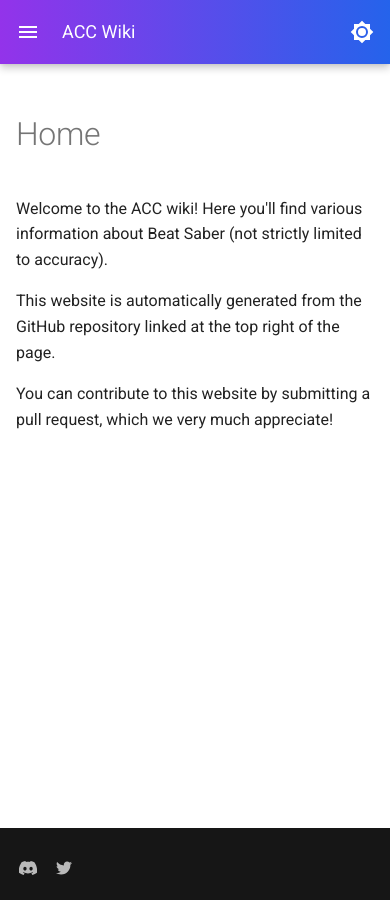
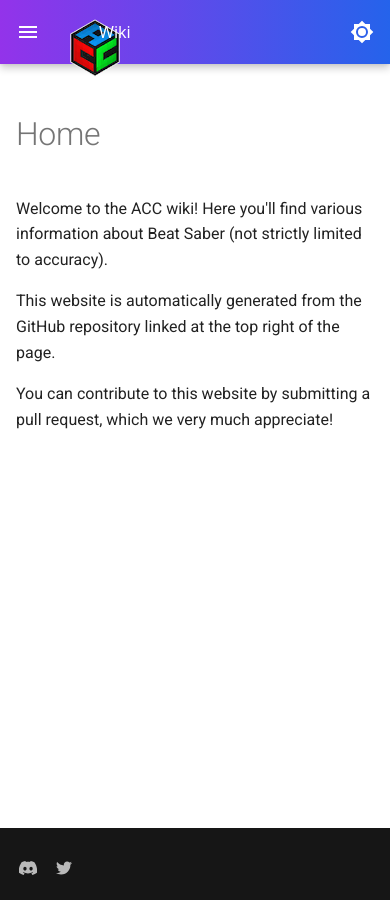
Before and after one commit to accsaber/wiki, an MkDocs documentation site: the page built from docs/index.md, in a window 390 px wide. Built offline with MkDocs 1.6.1 and Material for MkDocs 9.7.7, drawn with Linux system fonts in a browser that asks for light colours; comment, search, counter and statistics services are not loaded.

Commit message:
mobile fixes

```diff
--- a/docs/assets/styles.css
+++ b/docs/assets/styles.css
@@ -57,15 +57,6 @@
   margin-left: -0.75rem;
 }
 
-@media (max-width: 500px) {
-  .md-header__navigation {
-    display: none;
-  }
-  .md-header__title::before {
-    content: "ACC Wiki";
-  }
-}
-
 .md-header__inner {
   height: 64px;
 }
@@ -122,7 +113,6 @@
 
 .headerNav {
   align-items: center;
-  gap: 0.5rem;
   border-radius: 0.25rem;
   padding: 0.5rem 1rem;
   margin: 0;
@@ -133,7 +123,7 @@
   font-weight: normal;
   display: flex;
   font-size: 16px;
-  gap: 8px 8px;
+  gap: 0.25em;
   height: 40px;
   padding: 8px 16px;
   place-items: center normal;
@@ -144,3 +134,18 @@
 .headerNav:hover {
   background-color: #0000001a;
 }
+
+@media (max-width: 500px) {
+  .headerNav:not(.active) {
+    display: none;
+  }
+  .headerNav.active {
+    background-color: transparent;
+  }
+  .headerNav.active::before {
+    content: url(/assets/logo.webp);
+    width: 2em;
+    height: 2em;
+    display: flex;
+  }
+}
```
